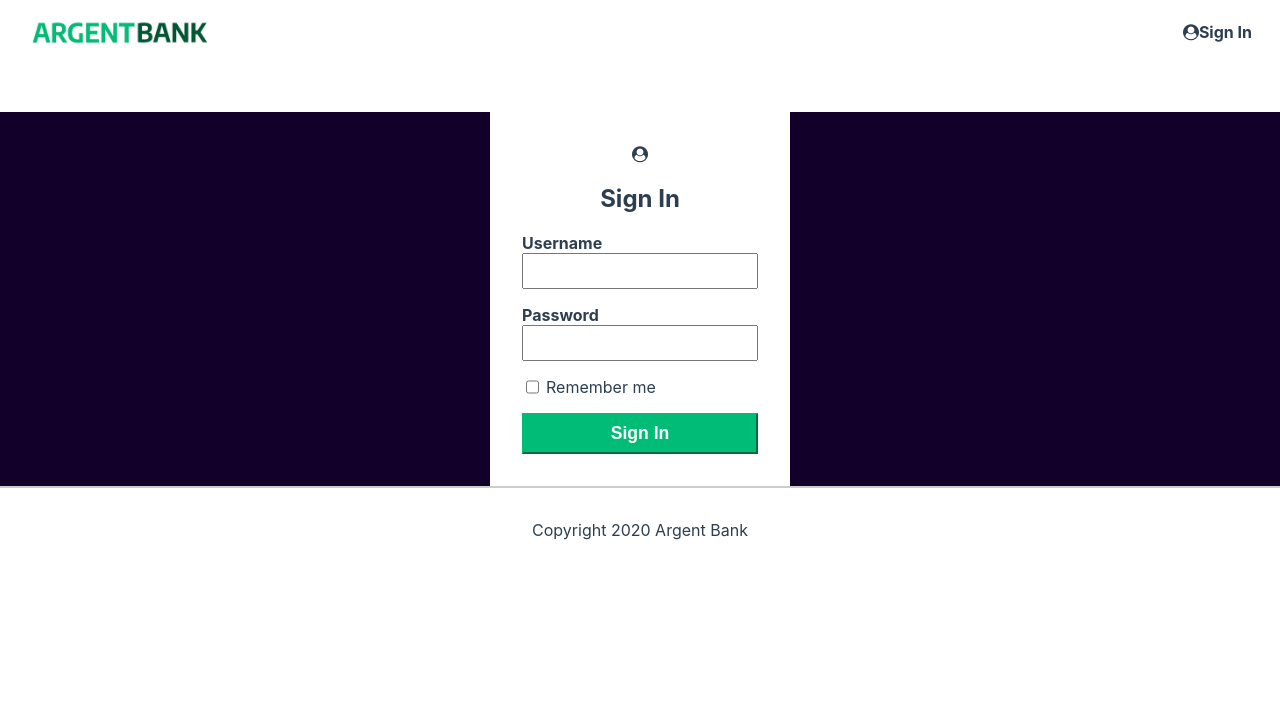
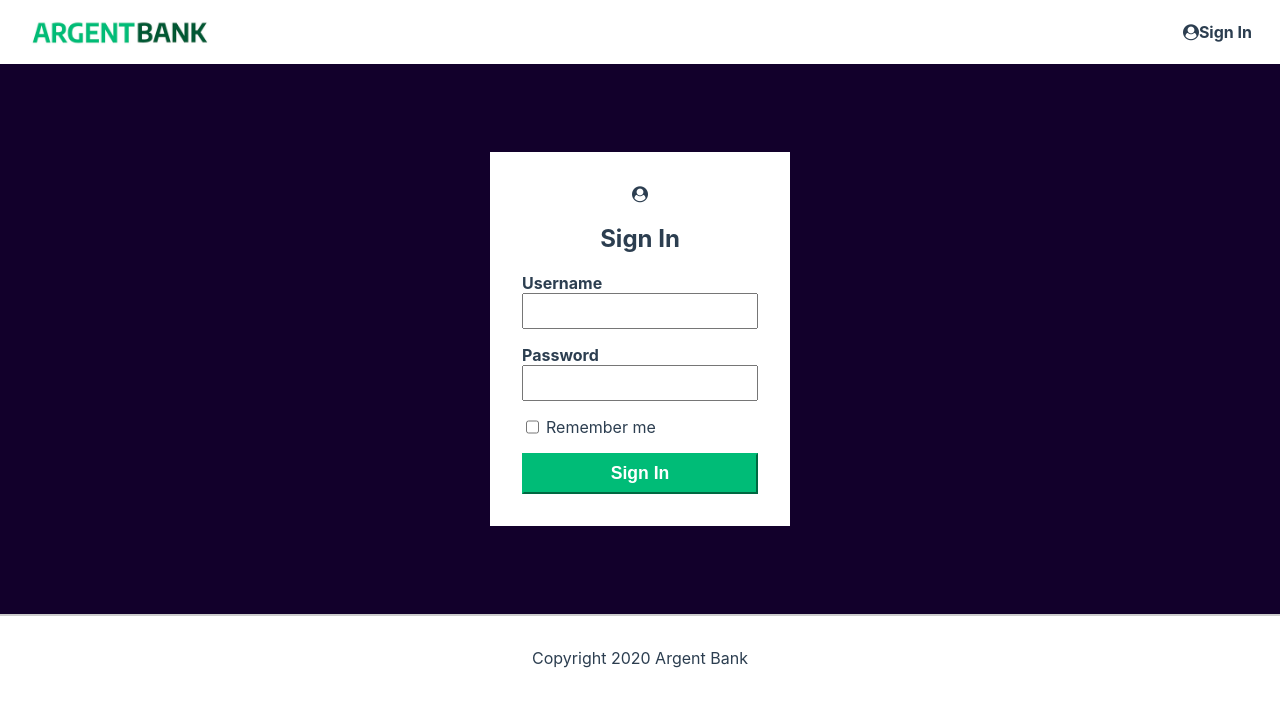
Before and after one commit to jorisbertier/Front-Argent-bank, a React (Create React App) app: page /signIn in a window 1280 px wide. Shown: the top 706 px of the page. Built offline with nearby package versions, Linux system fonts and the light colour scheme.

Commit message:
correctif signIn css

```diff
--- a/src/App.css
+++ b/src/App.css
@@ -14,13 +14,18 @@ body {
 }
 
 .main {
-  flex: 1;
+  height: 550px;
   max-height: 550px;
+  display: flex;
+  align-items: center;
+  justify-content: center;
+  background-color: #12002b;
 }
 
-.bg-dark {
+/* .bg-dark {
   background-color: #12002b;
-}
+  height: 500px;
+} */
 
 .sr-only {
   border: 0 !important;
@@ -171,7 +176,6 @@ body {
   background-color: white;
   width: 300px;
   margin: 0 auto;
-  margin-top: 3rem;
   padding: 2rem;
 }
 
```
